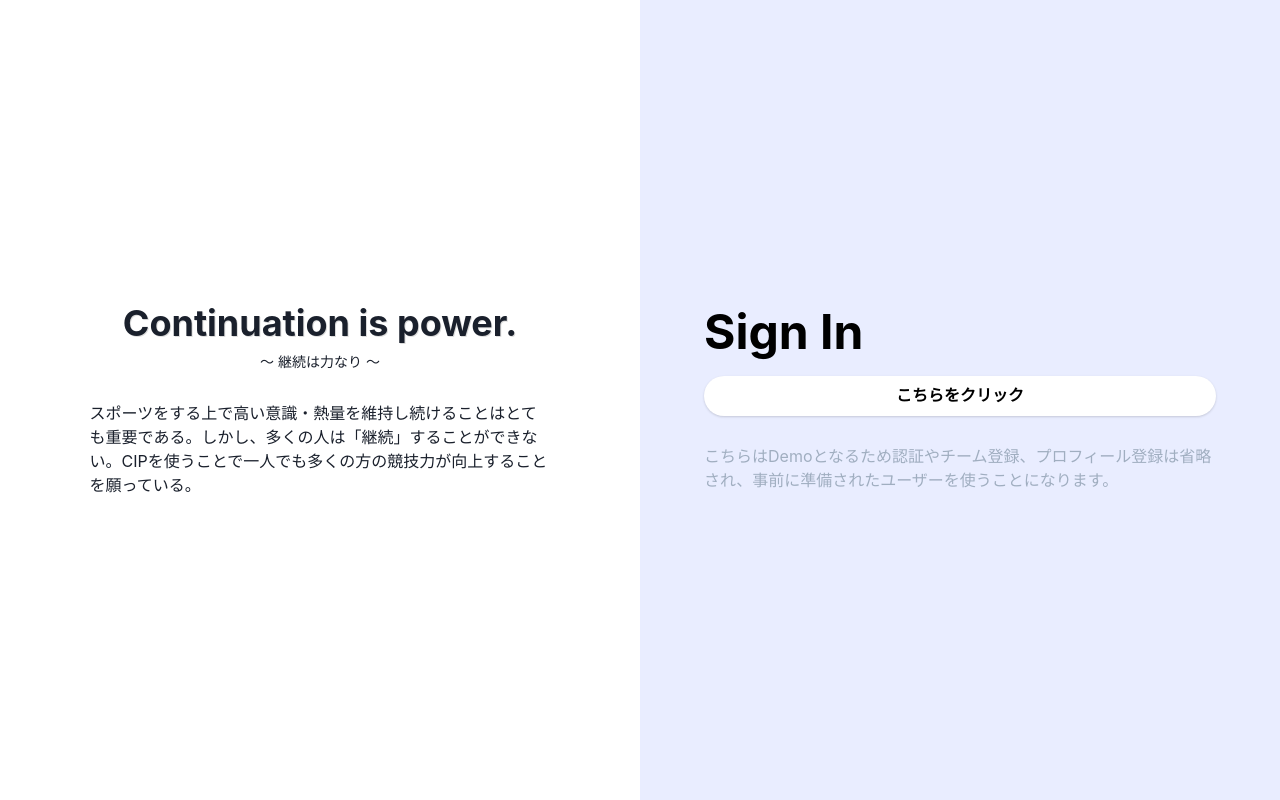
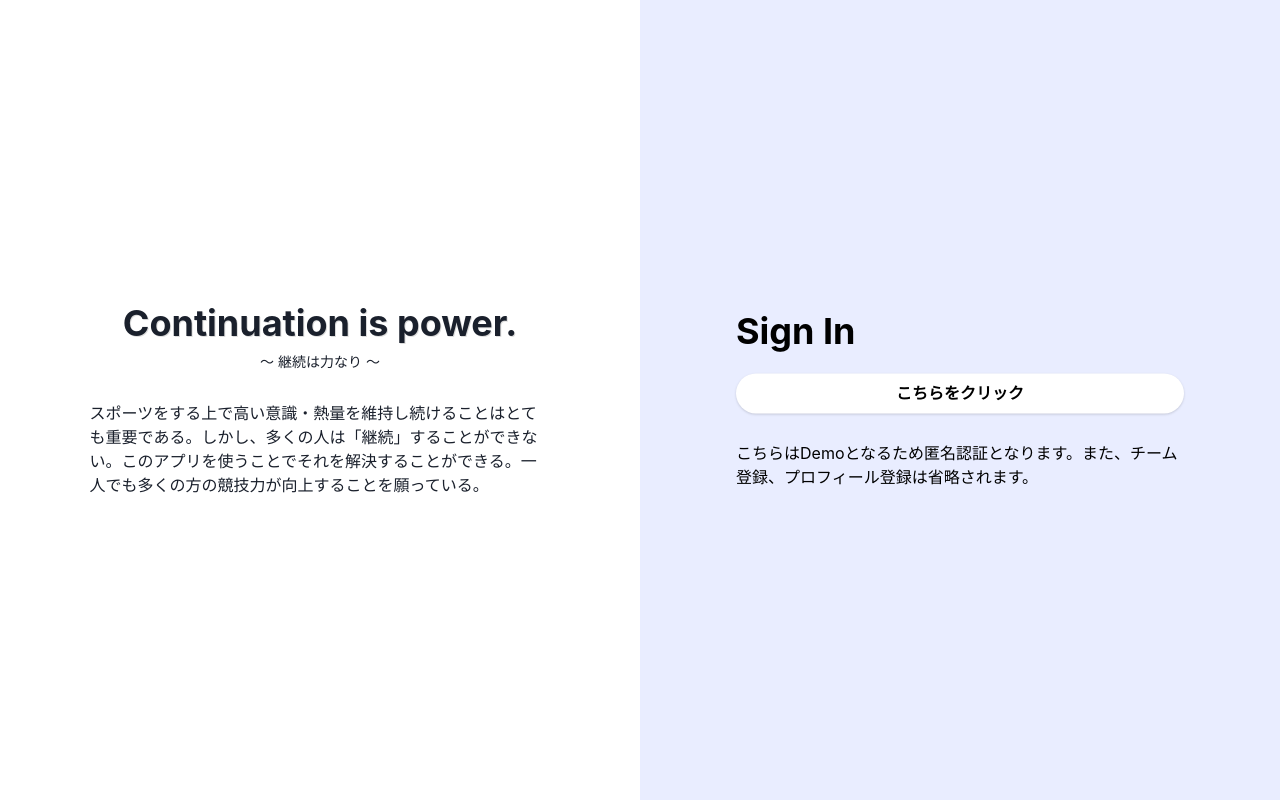
Before and after one commit to TakayukiTooyama/nuhw-track1, a Next.js app: page /demo in a window 1280 px wide. Built offline with nearby package versions, Linux system fonts and the light colour scheme; no server answers.

Commit message:
🎨細かな修正

```diff
--- a/src/components/oraganisms/auth/SignInBottom.tsx
+++ b/src/components/oraganisms/auth/SignInBottom.tsx
@@ -1,11 +1,11 @@
-import { Box, Button, Heading, Image, Text } from '@chakra-ui/react';
+import { Box, Button, Heading, Image } from '@chakra-ui/react';
 import React, { VFC } from 'react';
 
 import { auth, provider } from '../../../lib/firebase';
 
 const SignInBottom: VFC = () => {
   const bottomBox = {
-    h: { base: '50vh', md: '100vh' },
+    h: { base: '40vh', md: '100vh' },
     w: { base: '100％', md: '100vh' },
     bg: 'blue.50',
     pt: 10,
@@ -35,7 +35,7 @@ const SignInBottom: VFC = () => {
     <Box {...bottomBox} pos="relative">
       <Box {...inner} pos="absolute">
         <Heading size="2xl">Sign In</Heading>
-        <Button {...signInButton} onClick={login}>
+        <Button {...signInButton} onClick={login} size="lg">
           <Image
             src="/icon-google.svg"
             alt="google-icon"
@@ -45,10 +45,6 @@ const SignInBottom: VFC = () => {
           />
           Sign in with Google
         </Button>
-        <Box mb={6} />
-        <Text>
-          新規登録、ログインのどちらも以下のリンクから行うことができます。利用規約、プライバシーポリシーに同意したうえでログインしてください。
-        </Text>
       </Box>
     </Box>
   );
--- a/src/components/oraganisms/auth/SignInTop.tsx
+++ b/src/components/oraganisms/auth/SignInTop.tsx
@@ -3,7 +3,7 @@ import React, { VFC } from 'react';
 
 const SignInTop: VFC = () => {
   const topBox = {
-    h: { base: '50vh', md: '100vh' },
+    h: { base: '60vh', md: '100vh' },
     w: { base: '100％', md: '100vh' },
     pt: 10,
     align: 'center',
@@ -35,7 +35,7 @@ const SignInTop: VFC = () => {
         </Text>
         <Box {...textBox}>
           <Text color="grey.200">
-            スポーツをする上で高い意識・熱量を維持し続けることはとても重要である。しかし、多くの人は「継続」することができない。CIPを使うことで一人でも多くの方の競技力が向上することを願っている。
+            スポーツをする上で高い意識・熱量を維持し続けることはとても重要である。しかし、多くの人は「継続」することができない。このアプリを使うことでそれを解決することができる。一人でも多くの方の競技力が向上することを願っている。
           </Text>
         </Box>
       </Box>
--- a/src/components/templates/auth/TeamJoin.tsx
+++ b/src/components/templates/auth/TeamJoin.tsx
@@ -36,6 +36,7 @@ const TeamJoin: FC = () => {
         setSubmitting(true);
         userJoinToTeam(
           values.password,
+          values.teamName,
           userAuth,
           setSubmitting,
           setSubmitErrorMessage
--- a/src/pages/demo.tsx
+++ b/src/pages/demo.tsx
@@ -8,7 +8,7 @@ import { User } from '../models/users';
 const Demo: VFC = () => {
   const [loading, setLoading] = useState(false);
   const inner = {
-    w: '80%',
+    w: '70%',
     top: '50%',
     left: '50%',
     transform: 'translateY(-50%) translateX(-50%)',
@@ -43,8 +43,8 @@ const Demo: VFC = () => {
           grade: '3年',
           gender: '男',
           teamInfo: {
-            teamId: 'demo',
-            teamName: 'チームDemo',
+            teamId: 'ezopVoUOsuhOn92fJATg',
+            teamName: 'デモ大学',
           },
         };
         await usersRef
@@ -62,12 +62,12 @@ const Demo: VFC = () => {
       <SignInTop />
       <Box {...bottomBox} pos="relative">
         <Box {...inner} pos="absolute">
-          <Heading size="2xl">Sign In</Heading>
+          <Heading size="xl">Sign In</Heading>
           <Button {...signInButton} onClick={singIn} isLoading={loading}>
             こちらをクリック
           </Button>
-          <Text color="gray.400">
-            こちらはDemoとなるため認証やチーム登録、プロフィール登録は省略され、事前に準備されたユーザーを使うことになります。
+          <Text>
+            こちらはDemoとなるため匿名認証となります。また、チーム登録、プロフィール登録は省略されます。
           </Text>
         </Box>
       </Box>
```
Also changed, not shown: src/lib/firestore/teams/Auth.tsx (+16 -9 lines).
